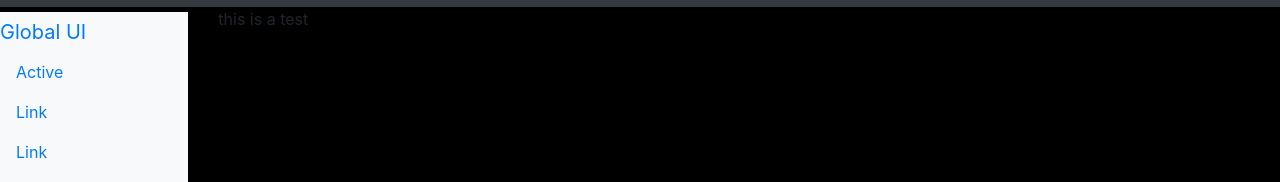
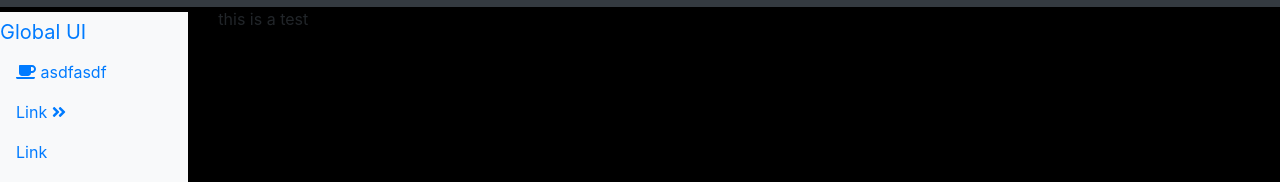
Before and after one commit to jon424/global-ui-react, a React (Create React App) app: page / in a window 1280 px wide. Shown: the part 542-724 px from the top of the page. Built offline with nearby package versions, Linux system fonts and the light colour scheme.

Commit message:
adding icons to sidebar

```diff
--- a/package.json
+++ b/package.json
@@ -3,6 +3,9 @@
   "version": "0.1.0",
   "private": true,
   "dependencies": {
+    "@fortawesome/fontawesome-svg-core": "^1.2.32",
+    "@fortawesome/free-solid-svg-icons": "^5.15.1",
+    "@fortawesome/react-fontawesome": "^0.1.12",
     "@testing-library/jest-dom": "^5.11.6",
     "@testing-library/react": "^11.1.2",
     "@testing-library/user-event": "^12.2.2",
--- a/src/components/SideBars.js
+++ b/src/components/SideBars.js
@@ -1,6 +1,11 @@
 import React from "react";
 import { Nav, Navbar, NavDropdown } from "react-bootstrap";
-
+import { FontAwesomeIcon } from "@fortawesome/react-fontawesome";
+import {
+  faCoffee,
+  faAtom,
+  faAngleDoubleRight,
+} from "@fortawesome/free-solid-svg-icons";
 //https://stackoverflow.com/questions/60482018/make-a-sidebar-from-react-bootstrap
 
 // I want it to go to hamburger menu on mobile and expand and collapse at that point with variations in animation style...
@@ -15,10 +20,14 @@
         <div className="sidebar-sticky div-space"></div>
         <Navbar.Brand href="#home">Global UI</Navbar.Brand>
         <Nav.Item>
-          <Nav.Link href="/home">Active</Nav.Link>
+          <Nav.Link href="/home">
+            <FontAwesomeIcon icon={faCoffee} /> asdfasdf
+          </Nav.Link>
         </Nav.Item>
         <Nav.Item>
-          <Nav.Link eventKey="link-1">Link</Nav.Link>
+          <Nav.Link eventKey="link-1">
+            Link <FontAwesomeIcon icon={faAngleDoubleRight} />
+          </Nav.Link>
         </Nav.Item>
         <Nav.Item>
           <Nav.Link eventKey="link-2">Link</Nav.Link>
```
Also changed, not shown: 1 other file (tests, documents, lock files or other folders).
